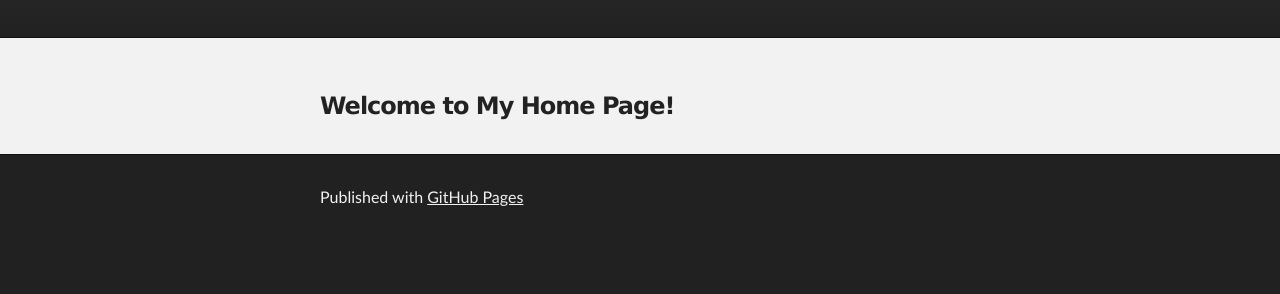
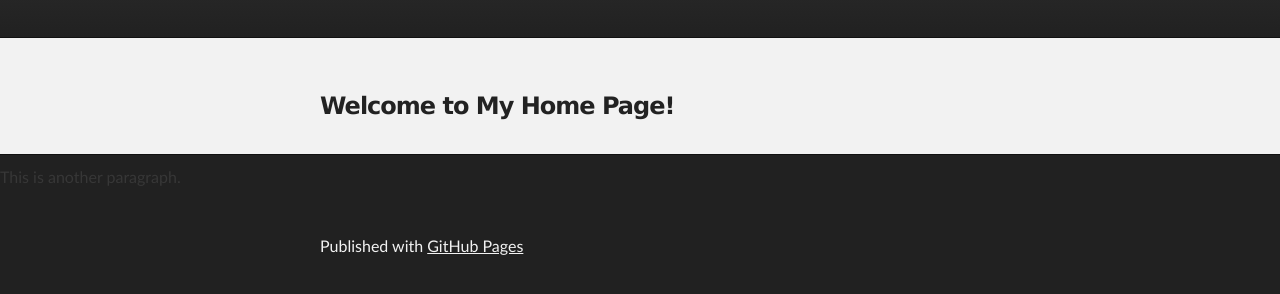
Before and after one commit to anasseri/anasseri.github.io, a plain HTML site: page index.html in a window 1280 px wide. Shown: the part 136-430 px from the top of the page. Drawn offline with Linux system fonts and the light colour scheme.

Commit message:
Update index.html

```diff
--- a/index.html
+++ b/index.html
@@ -31,7 +31,7 @@
 <a id="welcome-to-my-home-page" class="anchor" href="#welcome-to-my-home-page" aria-hidden="true"><span aria-hidden="true" class="octicon octicon-link"></span></a>Welcome to My Home Page!</h3>
       </section>
     </div>
-
+<P>This is another paragraph.</P>
     <!-- FOOTER  -->
     <div id="footer_wrap" class="outer">
       <footer class="inner">
```
